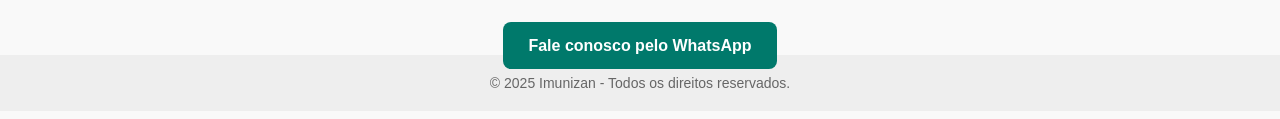
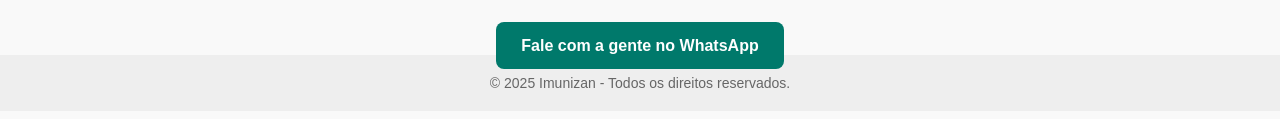
Before and after one commit to Crtybox/imunizan, a plain HTML site: page index.html in a window 1280 px wide. Shown: the part 605-724 px from the top of the page. Drawn offline with Linux system fonts and the light colour scheme.

Commit message:
Update index.html

```diff
--- a/index.html
+++ b/index.html
@@ -79,7 +79,9 @@
   </section>
 
   <section class="cta">
-    <a href="https://wa.me/5521980111377" target="_blank">Fale conosco pelo WhatsApp</a>
+<a href="https://wa.me/5599999999999?text=Olá,%20quero%20saber%20mais%20sobre%20seus%20serviços!" target="_blank">
+  Fale com a gente no WhatsApp
+</a>
   </section>
 
   <footer>
```
